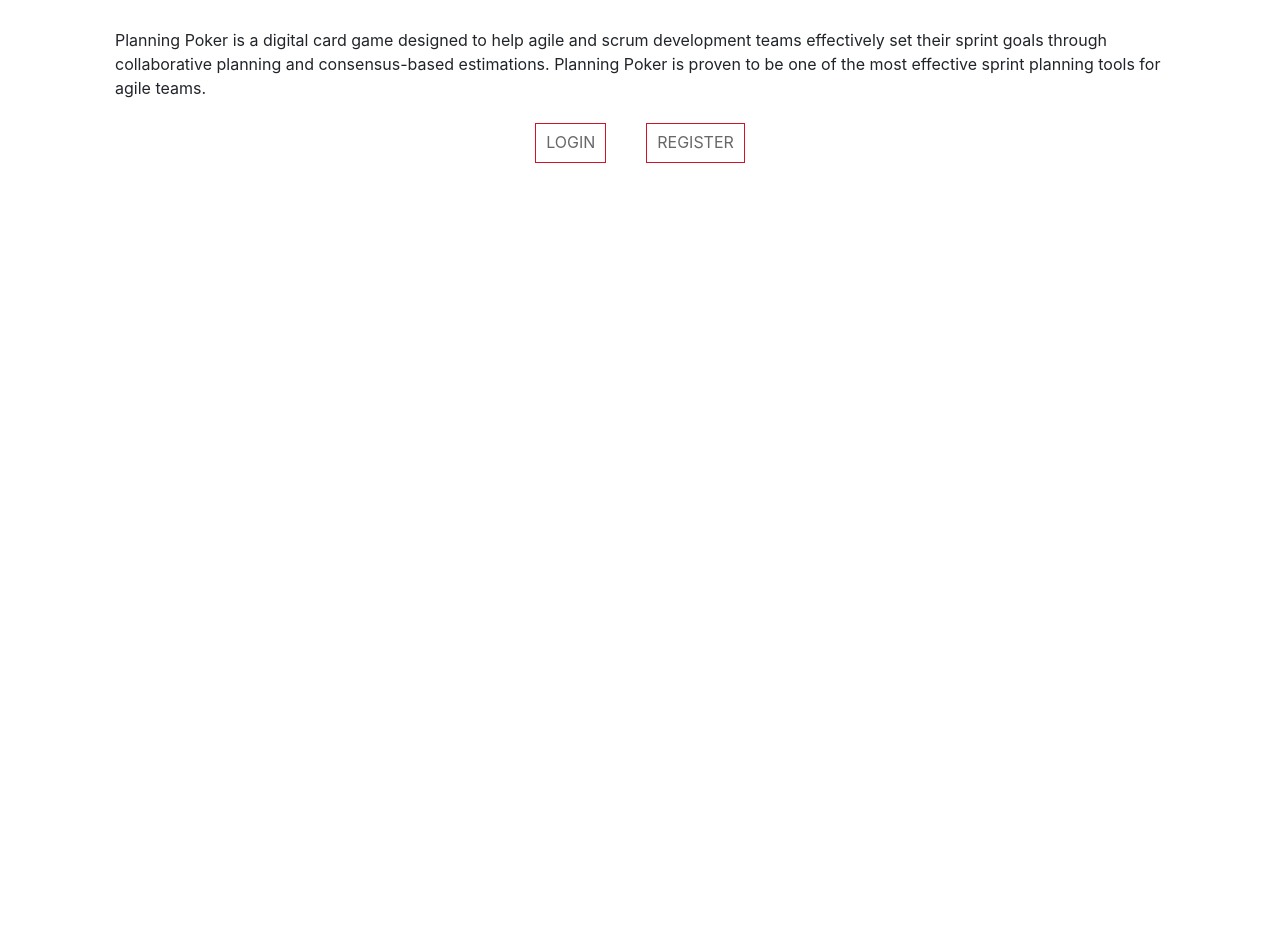
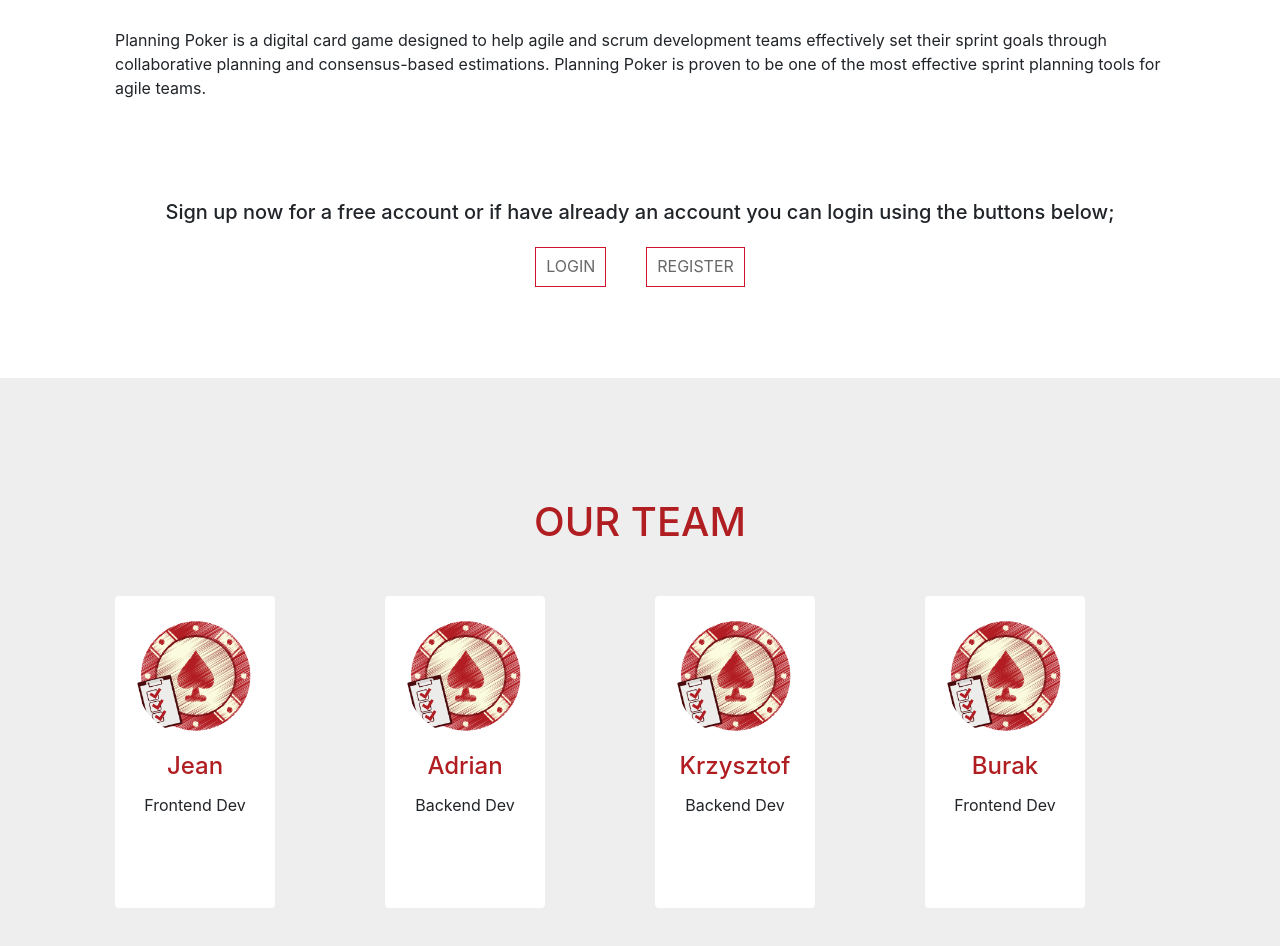
Before and after one commit to jeankhechfe/planning-poker-ui, a Vue app: page / in a window 1280 px wide. Shown: the part 280-1226 px from the top of the page. Before the commit the page ends 800 px from the top, so only its background shows below. Built offline with nearby package versions, Linux system fonts and the light colour scheme.

Commit message:
Our team part added to the landing view.

```diff
--- /dev/null
+++ b/src/components/OurTeam.vue
@@ -0,0 +1,205 @@
+<template>
+  <section id="team" class="pb-5">
+    <div class="container">
+      <h5 class="section-title h1">OUR TEAM</h5>
+      <div class="container" style="display:flex">
+        <div
+          class="col-xs-12 col-sm-6 col-md-3"
+          style="display:flex"
+          v-for="teamMember in teamMembers"
+          v-bind:key="teamMember.id"
+        >
+          <div class="image-flip">
+            <div class="mainflip">
+              <div class="frontside">
+                <div class="card">
+                  <div class="card-body text-center">
+                    <p>
+                      <img class="img-fluid" src="@/assets/poker-logo.png" alt="card image" />
+                    </p>
+                    <h4 class="card-title">{{ teamMember.name }}</h4>
+                    <p class="card-text">{{teamMember.front_title}}</p>
+                  </div>
+                </div>
+              </div>
+              <div class="backside">
+                <div class="card">
+                  <div class="card-body text-center mt-4">
+                    <h4 class="card-title">{{ teamMember.name }}</h4>
+                    <p class="card-text">{{teamMember.detailed_title}}</p>
+                  </div>
+                </div>
+              </div>
+            </div>
+          </div>
+        </div>
+      </div>
+    </div>
+  </section>
+</template>
+
+<script>
+export default {
+  data() {
+    return {
+      teamMembers: [
+        {
+          id: 1,
+          name: "Jean",
+          detailed_title: "Software Engineer",
+          front_title: "Frontend Dev"
+        },
+        {
+          id: 2,
+          name: "Adrian",
+          detailed_title: "Software Engineer",
+          front_title: "Backend Dev"
+        },
+        {
+          id: 3,
+          name: "Krzysztof",
+          detailed_title: "Software Engineer",
+          front_title: "Backend Dev"
+        },
+        {
+          id: 4,
+          name: "Burak",
+          detailed_title: "Embedded Systems Engineer",
+          front_title: "Frontend Dev"
+        }
+      ]
+    };
+  }
+};
+</script>
+
+<style lang="scss" scoped>
+@import url("https://maxcdn.bootstrapcdn.com/font-awesome/4.7.0/css/font-awesome.min.css");
+#team {
+  background: #eee !important;
+  margin-top: 100px;
+}
+
+.btn-primary:hover,
+.btn-primary:focus {
+  background-color: #b11e22;
+  border-color: #b11e22;
+  box-shadow: none;
+  outline: none;
+}
+
+.btn-primary {
+  color: #fff;
+  background-color: #b11e22;
+  border-color: #b11e22;
+}
+
+section {
+  padding: 120px 0;
+}
+
+section .section-title {
+  text-align: center;
+  color: #b11e22;
+  margin-bottom: 50px;
+  text-transform: uppercase;
+}
+
+#team .card {
+  border: none;
+  background: #ffffff;
+}
+
+.image-flip:hover .backside,
+.image-flip.hover .backside {
+  -webkit-transform: rotateY(0deg);
+  -moz-transform: rotateY(0deg);
+  -o-transform: rotateY(0deg);
+  -ms-transform: rotateY(0deg);
+  transform: rotateY(0deg);
+  border-radius: 0.25rem;
+}
+
+.image-flip:hover .frontside,
+.image-flip.hover .frontside {
+  -webkit-transform: rotateY(180deg);
+  -moz-transform: rotateY(180deg);
+  -o-transform: rotateY(180deg);
+  transform: rotateY(180deg);
+}
+
+.mainflip {
+  -webkit-transition: 1s;
+  -webkit-transform-style: preserve-3d;
+  -ms-transition: 1s;
+  -moz-transition: 1s;
+  -moz-transform: perspective(1000px);
+  -moz-transform-style: preserve-3d;
+  -ms-transform-style: preserve-3d;
+  transition: 1s;
+  transform-style: preserve-3d;
+  position: relative;
+}
+
+.frontside {
+  position: relative;
+  -webkit-transform: rotateY(0deg);
+  -ms-transform: rotateY(0deg);
+  z-index: 2;
+  margin-bottom: 30px;
+}
+
+.backside {
+  position: absolute;
+  top: 0;
+  left: 0;
+  background: white;
+  -webkit-transform: rotateY(-180deg);
+  -moz-transform: rotateY(-180deg);
+  -o-transform: rotateY(-180deg);
+  -ms-transform: rotateY(-180deg);
+  transform: rotateY(-180deg);
+  -webkit-box-shadow: 5px 7px 9px -4px rgb(158, 158, 158);
+  -moz-box-shadow: 5px 7px 9px -4px rgb(158, 158, 158);
+  box-shadow: 5px 7px 9px -4px rgb(158, 158, 158);
+}
+
+.frontside,
+.backside {
+  -webkit-backface-visibility: hidden;
+  -moz-backface-visibility: hidden;
+  -ms-backface-visibility: hidden;
+  backface-visibility: hidden;
+  -webkit-transition: 1s;
+  -webkit-transform-style: preserve-3d;
+  -moz-transition: 1s;
+  -moz-transform-style: preserve-3d;
+  -o-transition: 1s;
+  -o-transform-style: preserve-3d;
+  -ms-transition: 1s;
+  -ms-transform-style: preserve-3d;
+  transition: 1s;
+  transform-style: preserve-3d;
+}
+
+.frontside .card,
+.backside .card {
+  min-height: 312px;
+}
+
+.backside .card a {
+  font-size: 18px;
+  color: #b11e22 !important;
+}
+
+.frontside .card .card-title,
+.backside .card .card-title {
+  color: #b11e22 !important;
+}
+
+.frontside .card .card-body img {
+  width: 120px;
+  height: 120px;
+  border-radius: 50%;
+}
+</style>
--- a/src/components/RegisterAndLoginBtns.vue
+++ b/src/components/RegisterAndLoginBtns.vue
@@ -1,26 +1,22 @@
 <template>
-  <div class="text-center">
-          <router-link
-            class="primary-btn"
-            :to="{ name: 'Login' }"
-            >Login</router-link
-          >
-          <router-link
-            class="primary-btn"
-            :to="{ name: 'Register' }"
-            >Register</router-link
-          >
+  <div class="container" style="margin-top:100px">
+    <div class="text-center">
+      <h5>Sign up now for a free account or if have already an account you can login using the buttons below;</h5>
+      <div style="margin-top:30px">
+        <router-link class="primary-btn" :to="{ name: 'Login' }">Login</router-link>
+        <router-link class="primary-btn" :to="{ name: 'Register' }">Register</router-link>
+      </div>
+    </div>
   </div>
 </template>
 
 <script>
 export default {
-  name: "RegisterAndLoginBtns",
+  name: "RegisterAndLoginBtns"
 };
 </script>
 
 <style scoped>
-
 .primary-btn {
   text-decoration: none;
   text-transform: uppercase;
--- a/src/views/Landing.vue
+++ b/src/views/Landing.vue
@@ -2,22 +2,24 @@
   <div class="landing">
     <AboutContent />
     <RegisterAndLoginBtns />
+    <OurTeam />
   </div>
 </template>
 
 <script>
 import AboutContent from "@/components/AboutContent.vue";
 import RegisterAndLoginBtns from "@/components/RegisterAndLoginBtns";
-
+import OurTeam from "@/components/OurTeam";
 export default {
   name: "Landing",
   components: {
     RegisterAndLoginBtns,
     AboutContent,
+    OurTeam,
   },
   created() {
     // TODO: check if user is registered then redirect to dashboard
     // this.$router.push({ name: "Dashboard" });
-  }
+  },
 };
 </script>
```
